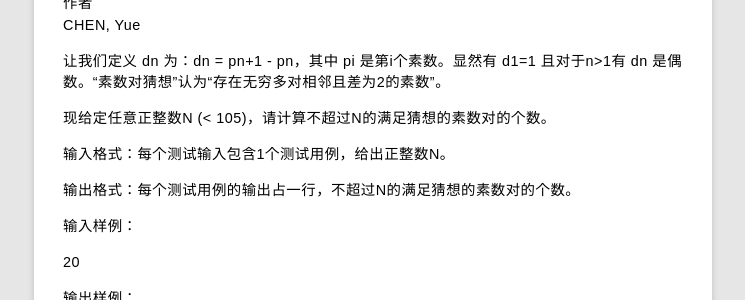
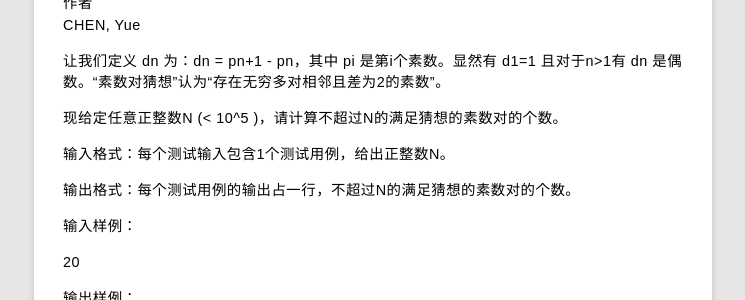
Before and after one commit to rhuichao/uternet.github.io, a Jekyll site: the page built from _posts/2014-08-13-PAT.md, in a window 1280 px wide and 900 px high, scrolled down 9126 px. Shown: the part 150-450 px from the top of the window, without its empty margins (267-1012 px from the left). Built offline with Jekyll 4.4.1, drawn with Linux system fonts in a browser that asks for light colours; some web fonts are replaced; Markdown is read by kramdown in place of the engine named in the settings.

Commit message:
new document posted

```diff
--- a/_posts/2014-08-13-PAT.md
+++ b/_posts/2014-08-13-PAT.md
@@ -480,7 +480,7 @@ CHEN, Yue
 
 让我们定义 dn 为：dn = pn+1 - pn，其中 pi 是第i个素数。显然有 d1=1 且对于n>1有 dn 是偶数。“素数对猜想”认为“存在无穷多对相邻且差为2的素数”。
 
-现给定任意正整数N (< 105)，请计算不超过N的满足猜想的素数对的个数。
+现给定任意正整数N (< 10^5 )，请计算不超过N的满足猜想的素数对的个数。
 
 输入格式：每个测试输入包含1个测试用例，给出正整数N。
 
```
